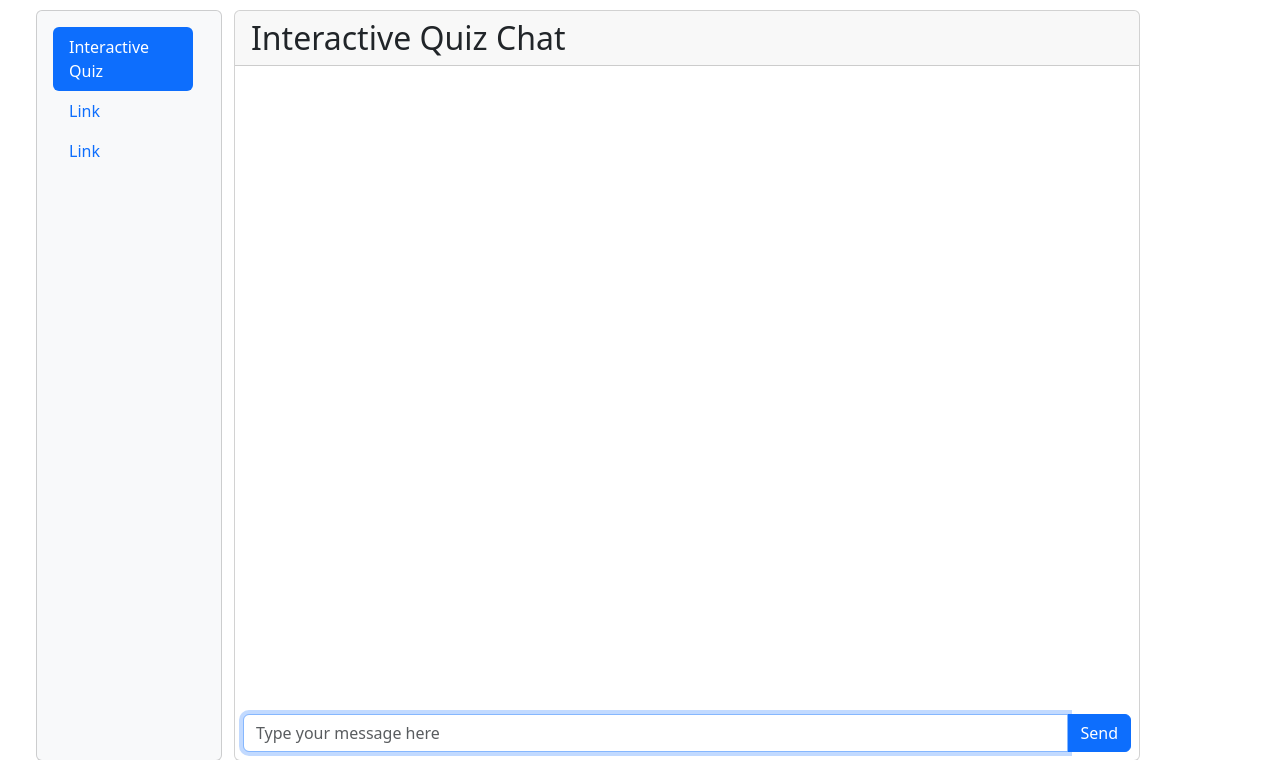
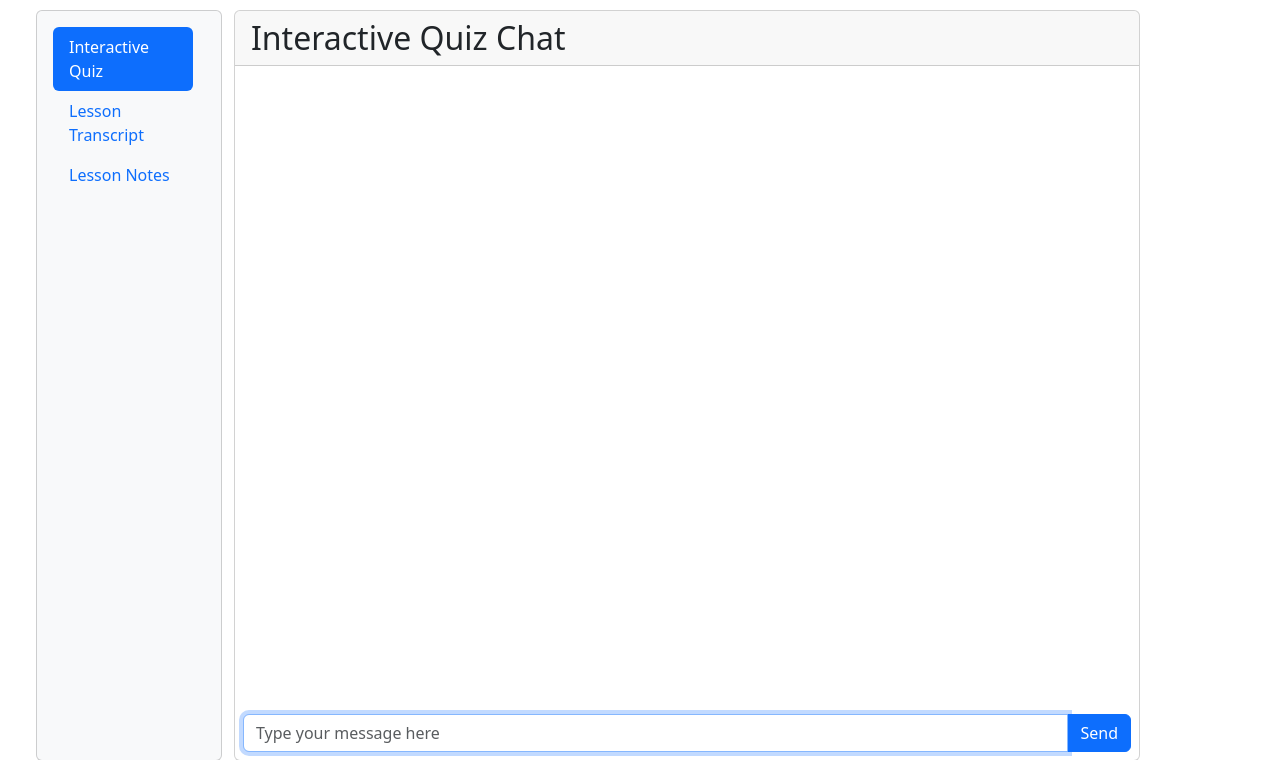
Before and after one commit to Zemelware/StudyX, a Flask app: page / in a window 1280 px wide. Shown: the top 760 px of the page. Run offline with Flask 3, Linux system fonts and the light colour scheme.

Commit message:
Link main.js

```diff
--- a/templates/base.html
+++ b/templates/base.html
@@ -26,8 +26,8 @@
             href="/interactive-quiz"
             >Interactive Quiz
           </a>
-          <a class="nav-link" href="#">Link</a>
-          <a class="nav-link" href="#">Link</a>
+          <a class="nav-link" href="#">Lesson Transcript</a>
+          <a class="nav-link" href="#">Lesson Notes</a>
         </div>
       </nav>
 
@@ -41,5 +41,6 @@
       integrity="sha384-ENjdO4Dr2bkBIFxQpeoTz1HIcje39Wm4jDKdf19U8gI4ddQ3GYNS7NTKfAdVQSZe"
       crossorigin="anonymous"
     ></script>
+    <script src="{{ url_for('static', filename='main.js') }}"></script>
   </body>
 </html>
```
